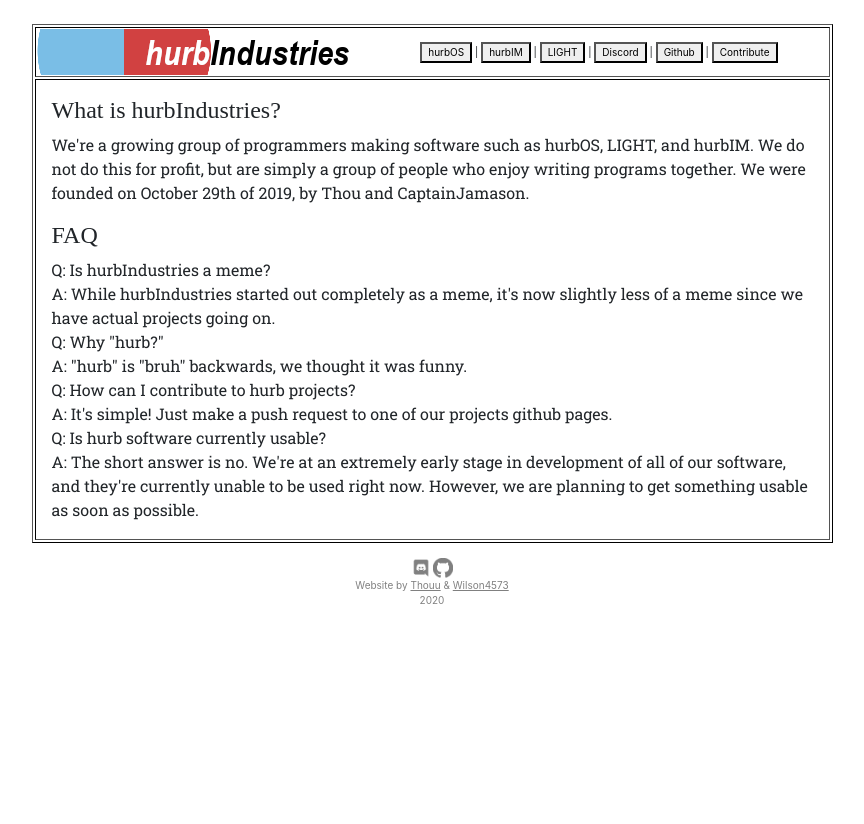
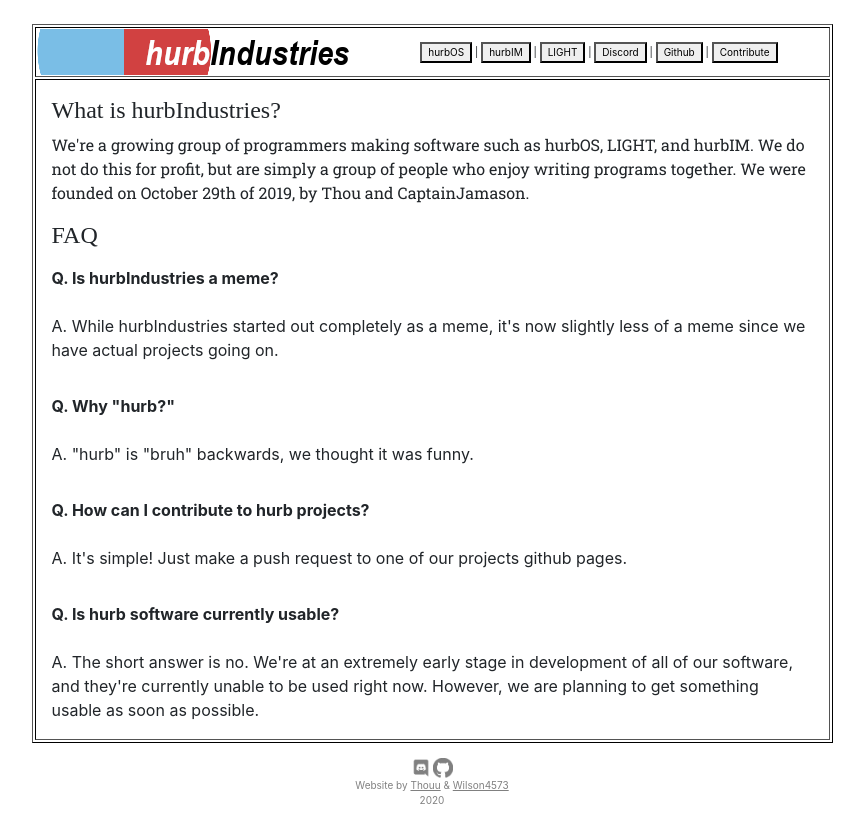
Before and after one commit to hurbOS/hurbSite, a PHP site: page / in a window 1280 px wide. Shown: the whole page, without its empty margins (208-1072 px from the left). Before the commit the page ends 604 px from the top, so only its background shows below. Run offline with PHP 8.4, Linux system fonts and the light colour scheme; some web fonts are replaced.

Commit message:
FAQ with extra steps

```diff
--- a/css.css
+++ b/css.css
@@ -76,3 +76,9 @@ td{
   margin-top:12.5px;
   margin-right: 50px;
 }
+dt:before {
+  content: 'Q. ';
+}
+dd:before {
+  content: 'A. ';
+}
--- a/index.html
+++ b/index.html
@@ -53,7 +53,7 @@
                 <h4 class="sCP">What is hurbIndustries?</h4>
                 <p class="rS">We're a growing group of programmers making software such as hurbOS, LIGHT, and hurbIM. We do not do this for profit, but are simply a group of people who enjoy writing programs together. We were founded on October 29th of 2019, by Thou and CaptainJamason.
                 <h4 class="sCP">FAQ</h4>
-                <p class="rS">Q: Is hurbIndustries a meme? <br> A: While hurbIndustries started out completely as a meme, it's now slightly less of a meme since we have actual projects going on.<br>Q: Why "hurb?"<br>A: "hurb" is "bruh" backwards, we thought it was funny.<br>Q: How can I contribute to hurb projects?<br>A: It's simple! Just make a push request to one of our projects github pages.<br>Q: Is hurb software currently usable?<br>A: The short answer is no. We're at an extremely early stage in development of all of our software, and they're currently unable to be used right now. However, we are planning to get something usable as soon as possible.</p>
+                <p class="rS"><dl><dt>Is hurbIndustries a meme? </dt><br><dd> While hurbIndustries started out completely as a meme, it's now slightly less of a meme since we have actual projects going on.</dd><br><dt>Why "hurb?"</dt><br><dd>"hurb" is "bruh" backwards, we thought it was funny.</dd><br><dt>How can I contribute to hurb projects?</dt><br><dd> It's simple! Just make a push request to one of our projects github pages.</dd><br><dt> Is hurb software currently usable?</dt><br><dd> The short answer is no. We're at an extremely early stage in development of all of our software, and they're currently unable to be used right now. However, we are planning to get something usable as soon as possible.</dd></dl></p>
               </div>
  	          </td>
 	        </tr>
```
